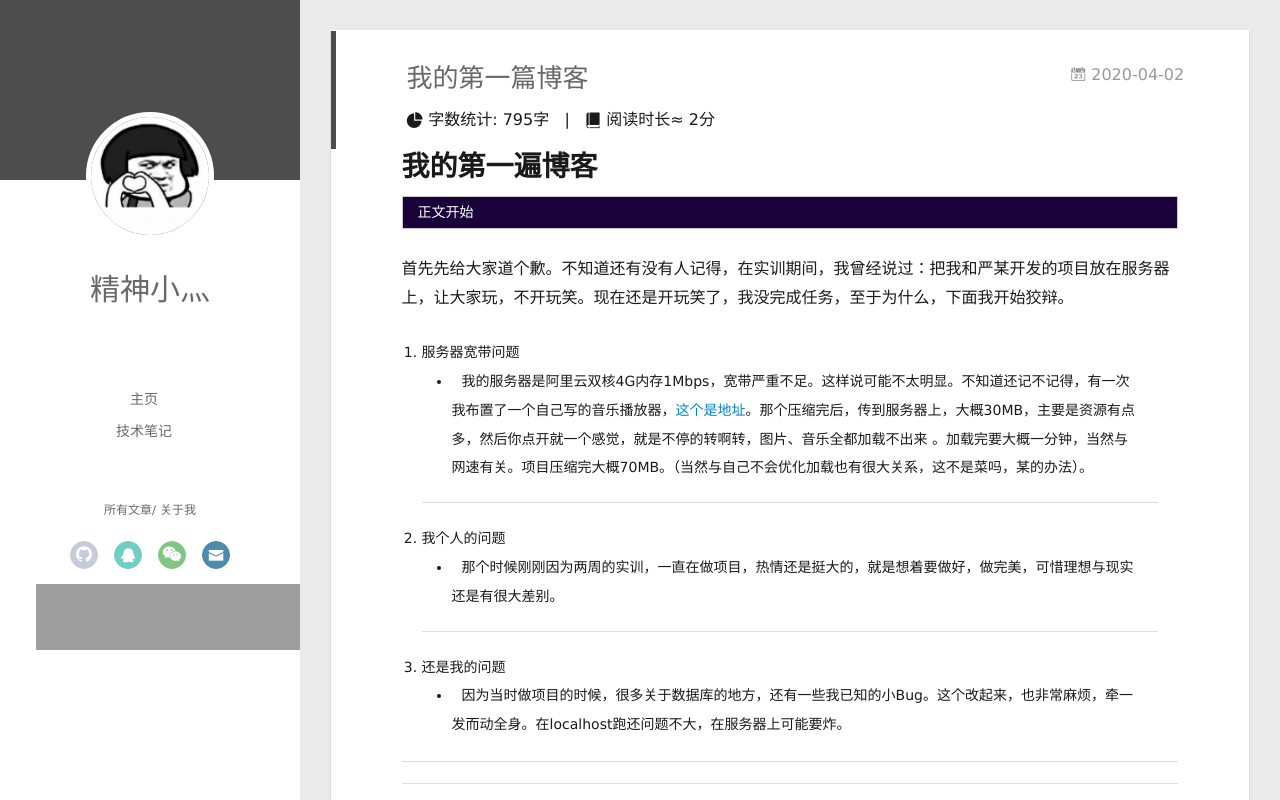
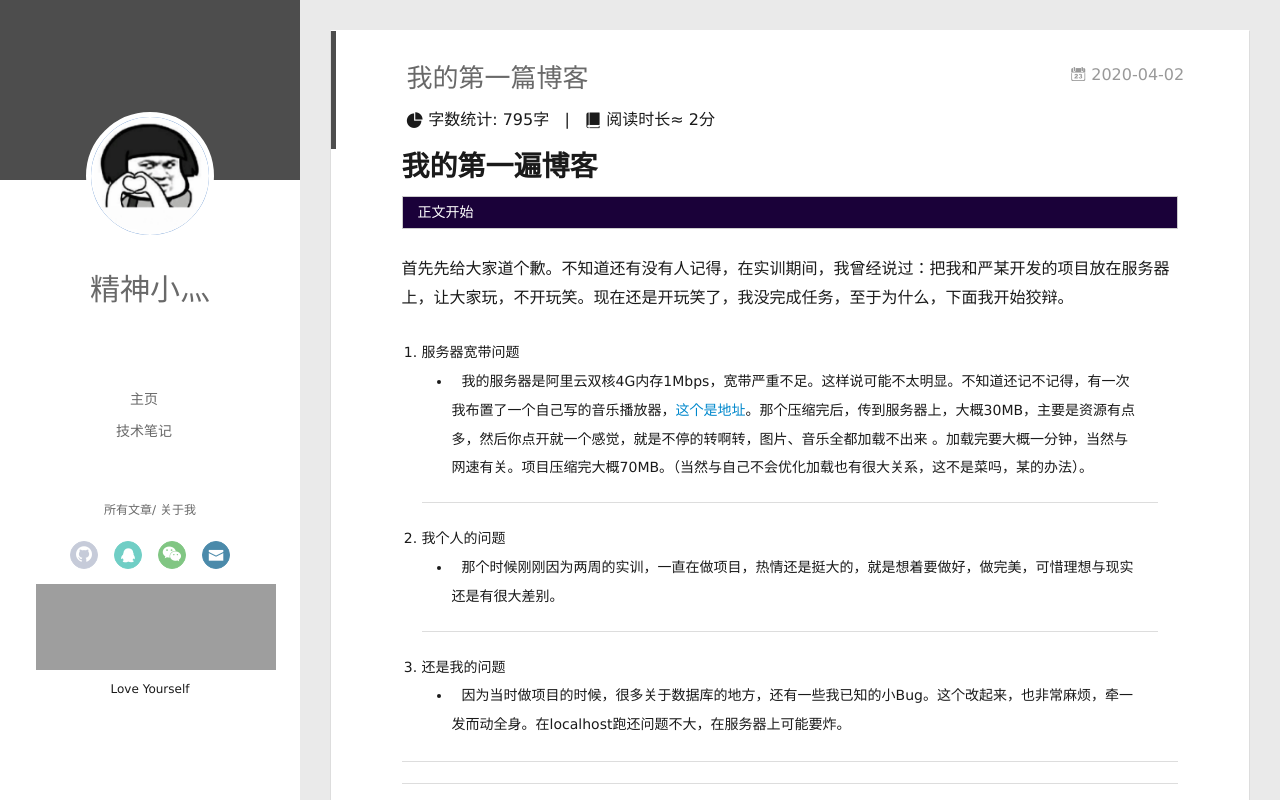
Before and after one commit to ww1xhqc/ww1xhqc.github.io, a plain HTML site: page 2020/04/02/我的第一篇文章/index.html in a window 1280 px wide. Drawn offline with Linux system fonts and the light colour scheme; no server answers; grey boxes are pictures that could not be loaded.

Commit message:
Site updated: 2020-04-19 19:04:10

```diff
--- a/2020/04/02/我的第一篇文章/index.html
+++ b/2020/04/02/我的第一篇文章/index.html
@@ -108,11 +108,11 @@
 
 
 			<div>
-				<iframe frameborder="no" border="0" marginwidth="0" marginheight="0" width=330 height=66 src="//music.163.com/outchain/player?type=2&id=424995313&auto=1&height=66"></iframe>
+				<iframe frameborder="no" border="0" marginwidth="0" marginheight="0" width="240" height="86" src="//music.163.com/outchain/player?type=2&id=424995313&auto=1&height=66"></iframe>
 			</div>
 
 
-				<p style="font-size: 12px;"><p>
+				<p style="font-size: 12px;">Love Yourself<p>
 
 
 		</nav>
```
Also changed, not shown: 2020/04/08/记一次重装系统的经历/index.html (+2 -2 lines), 2020/04/11/4-10-Android作业/index.html (+2 -2 lines), archives/2020/04/index.html (+2 -2 lines), archives/2020/index.html (+2 -2 lines), archives/index.html (+2 -2 lines), index.html (+2 -2 lines).
